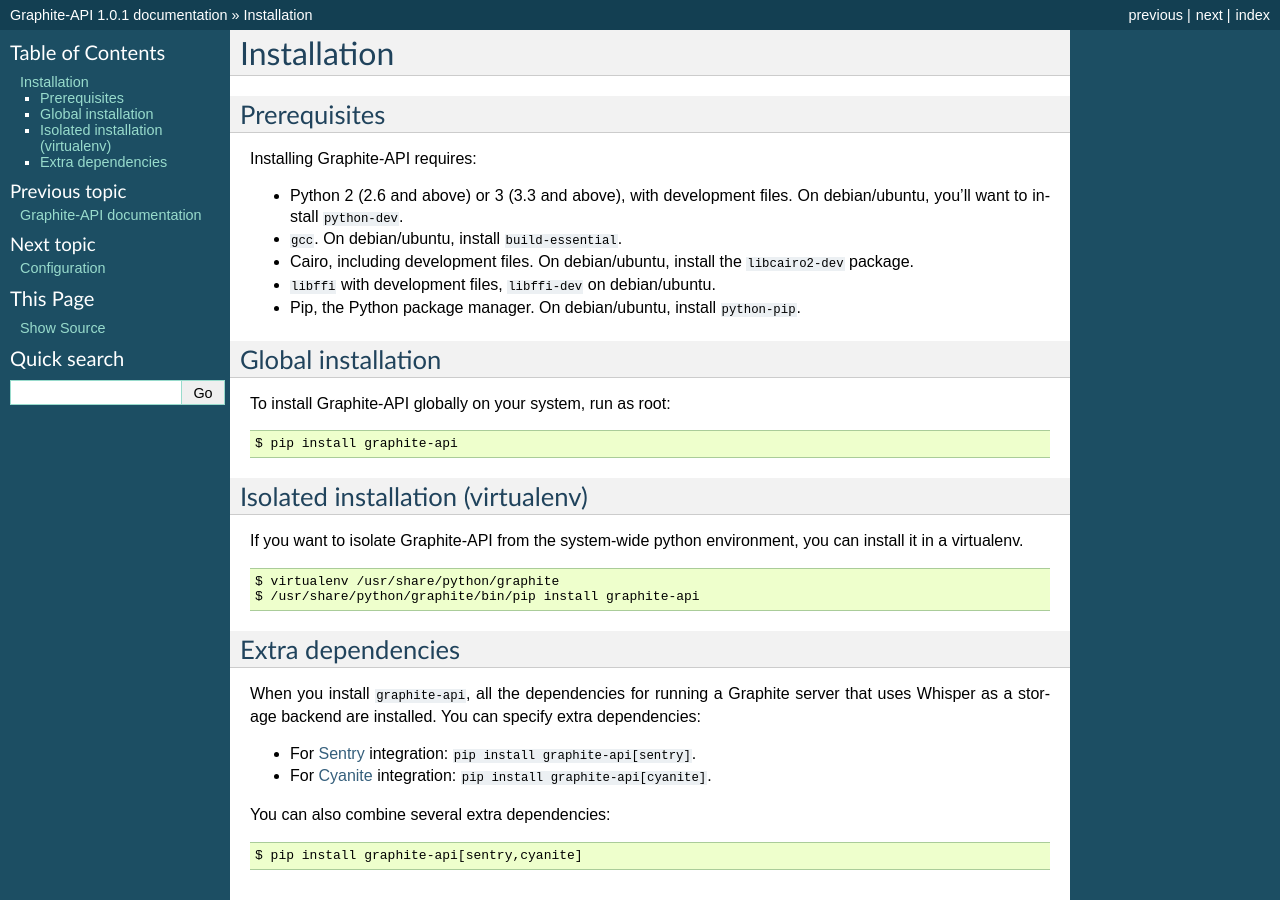
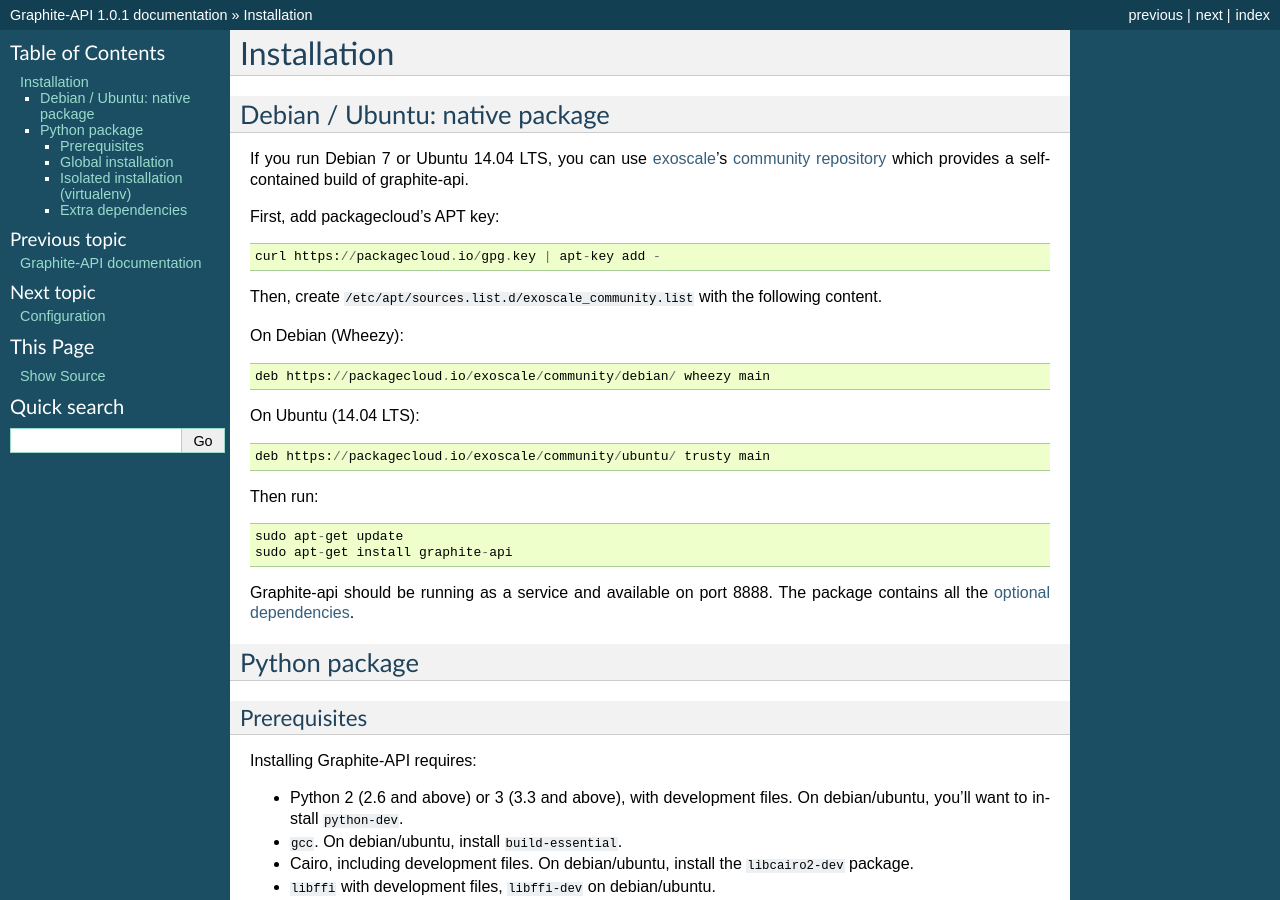
Before and after one commit to brutasse/graphite-api, a Sphinx documentation site: the page built from docs/installation.rst, in a window 1280 px wide and 900 px high. Built offline with Sphinx 7.4.7, drawn with Linux system fonts in a browser that asks for light colours.

Commit message:
Add native package docs

```diff
--- a/docs/installation.rst
+++ b/docs/installation.rst
@@ -1,5 +1,41 @@
+============
 Installation
 ============
+
+Debian / Ubuntu: native package
+===============================
+
+If you run Debian 7 or Ubuntu 14.04 LTS, you can use `exoscale`_'s `community
+repository`_ which provides a self-contained build of graphite-api.
+
+.. _exoscale: https://www.exoscale.ch
+.. _community repository: https://packagecloud.io/exoscale/community
+
+First, add packagecloud's APT key::
+
+    curl https://packagecloud.io/gpg.key | apt-key add -
+
+Then, create ``/etc/apt/sources.list.d/exoscale_community.list`` with the
+following content.
+
+On Debian (Wheezy)::
+
+    deb https://packagecloud.io/exoscale/community/debian/ wheezy main
+
+On Ubuntu (14.04 LTS)::
+
+    deb https://packagecloud.io/exoscale/community/ubuntu/ trusty main
+
+Then run::
+
+    sudo apt-get update
+    sudo apt-get install graphite-api
+
+Graphite-api should be running as a service and available on port 8888. The
+package contains all the :ref:`optional dependencies <extras>`.
+
+Python package
+==============
 
 Prerequisites
 -------------
```
